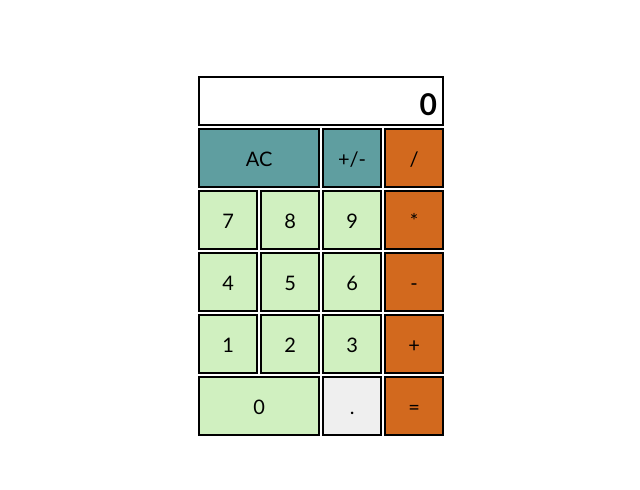
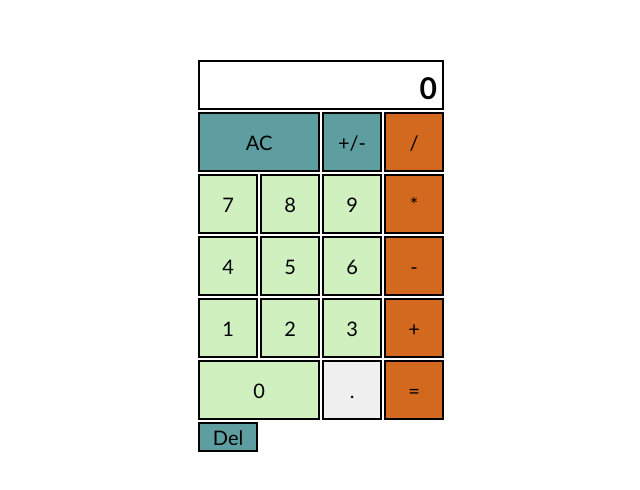
Before and after one commit to lainth/calculator, a plain HTML site: page index.html in a window 1280 px wide. Shown: the part 152-642 px from the top of the page, without its empty margins (319-959 px from the left). Drawn offline with Linux system fonts and the light colour scheme.

Commit message:
added delete button

```diff
--- a/index.html
+++ b/index.html
@@ -10,6 +10,9 @@
       <div class="display" id="displayNb"></div>
       <button type="button" class="clear blue" id="clear" value="clear">
         AC
+      </button>
+      <button type="button" class="delete blue" id="del" value="delete">
+        Del
       </button>
       <button type="button" class="negate blue" id="neg" value="negate">
         +/-
```
